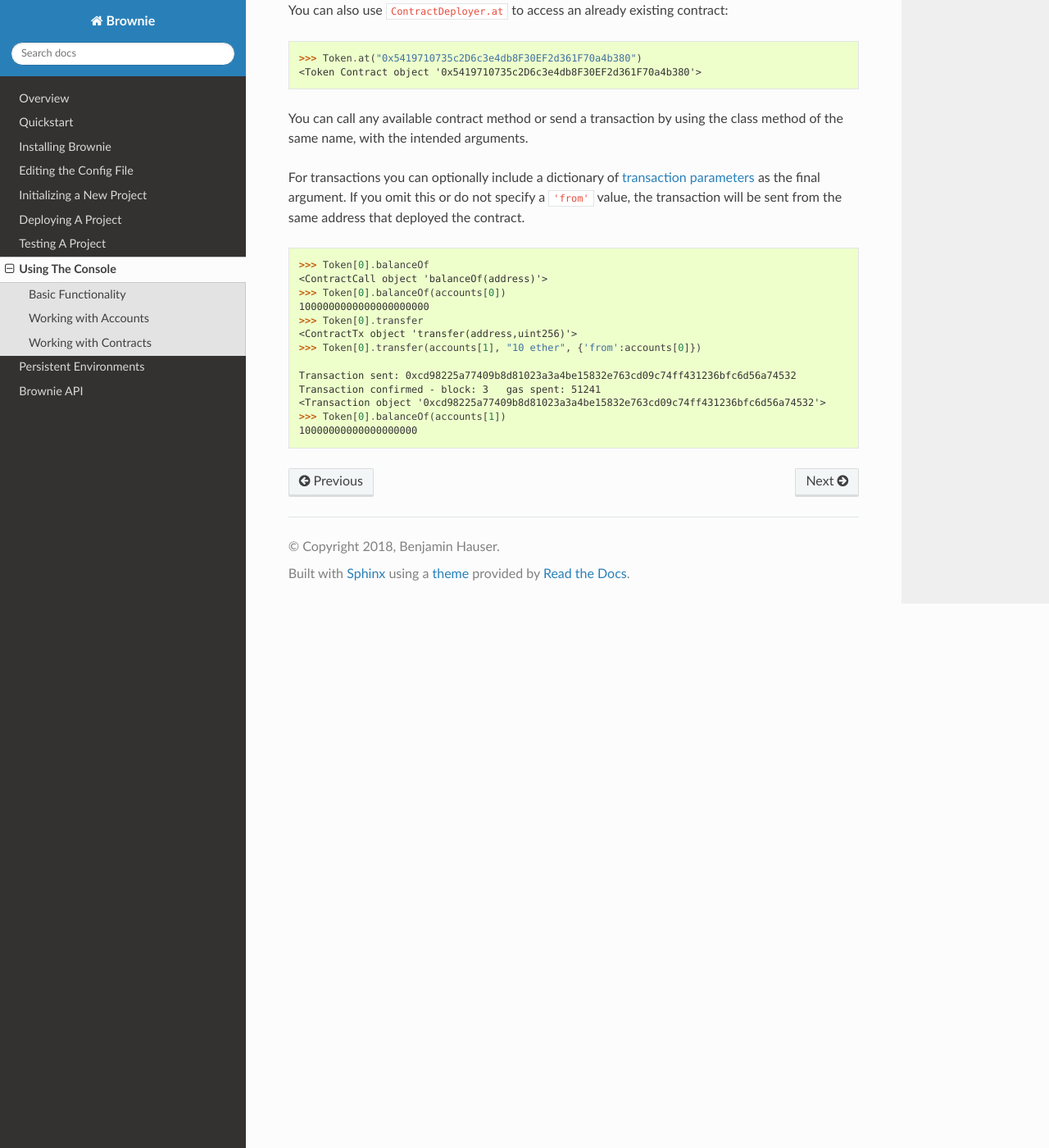
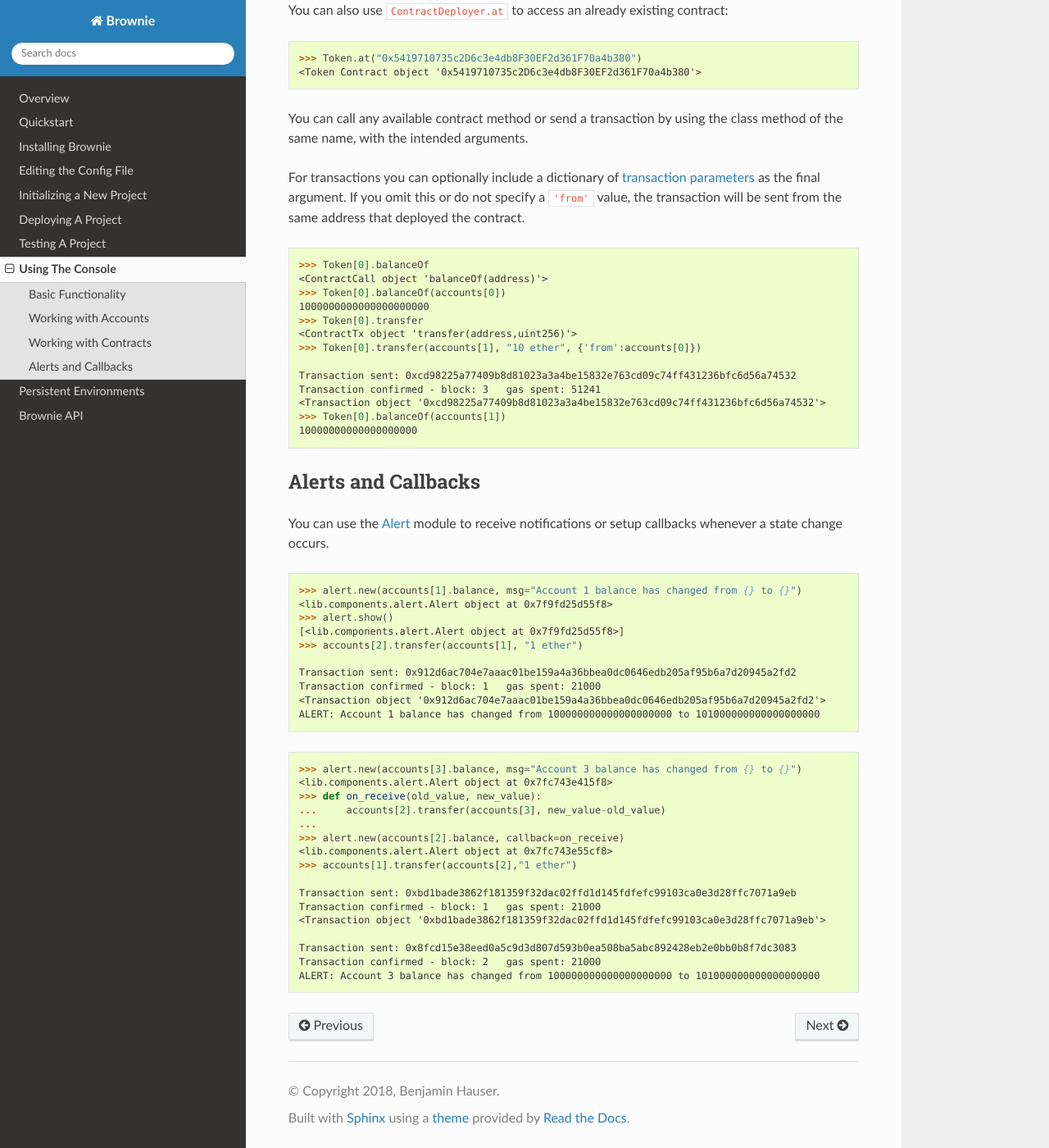
Before and after one commit to eth-brownie/brownie, a Sphinx documentation site: the page built from docs/console.rst, in a window 1280 px wide and 1400 px high, scrolled down 1906 px. Shown: the whole window at 82% size. Built offline with Sphinx 7.4.7 and the Read the Docs theme 2.0.0, drawn with Linux system fonts in a browser that asks for light colours.

Commit message:
Alert docs - closes #12

```diff
--- a/docs/console.rst
+++ b/docs/console.rst
@@ -114,3 +114,40 @@
     <Transaction object '0xcd98225a77409b8d81023a3a4be15832e763cd09c74ff431236bfc6d56a74532'>
     >>> Token[0].balanceOf(accounts[1])
     10000000000000000000
+
+Alerts and Callbacks
+====================
+
+You can use the :ref:`api_alert` module to receive notifications or setup callbacks whenever a state change occurs.
+
+.. code-block:: python
+
+    >>> alert.new(accounts[1].balance, msg="Account 1 balance has changed from {} to {}")
+    <lib.components.alert.Alert object at 0x7f9fd25d55f8>
+    >>> alert.show()
+    [<lib.components.alert.Alert object at 0x7f9fd25d55f8>]
+    >>> accounts[2].transfer(accounts[1], "1 ether")
+
+    Transaction sent: 0x912d6ac704e7aaac01be159a4a36bbea0dc0646edb205af95b6a7d20945a2fd2
+    Transaction confirmed - block: 1   gas spent: 21000
+    <Transaction object '0x912d6ac704e7aaac01be159a4a36bbea0dc0646edb205af95b6a7d20945a2fd2'>
+    ALERT: Account 1 balance has changed from 100000000000000000000 to 101000000000000000000
+
+.. code-block:: python
+
+    >>> alert.new(accounts[3].balance, msg="Account 3 balance has changed from {} to {}")
+    <lib.components.alert.Alert object at 0x7fc743e415f8>
+    >>> def on_receive(old_value, new_value):
+    ...     accounts[2].transfer(accounts[3], new_value-old_value)
+    ...
+    >>> alert.new(accounts[2].balance, callback=on_receive)
+    <lib.components.alert.Alert object at 0x7fc743e55cf8>
+    >>> accounts[1].transfer(accounts[2],"1 ether")
+
+    Transaction sent: 0xbd1bade3862f181359f32dac02ffd1d145fdfefc99103ca0e3d28ffc7071a9eb
+    Transaction confirmed - block: 1   gas spent: 21000
+    <Transaction object '0xbd1bade3862f181359f32dac02ffd1d145fdfefc99103ca0e3d28ffc7071a9eb'>
+
+    Transaction sent: 0x8fcd15e38eed0a5c9d3d807d593b0ea508ba5abc892428eb2e0bb0b8f7dc3083
+    Transaction confirmed - block: 2   gas spent: 21000
+    ALERT: Account 3 balance has changed from 100000000000000000000 to 101000000000000000000
```
Also changed, not shown: docs/api.rst (+34 -0 lines), 1 other file.
